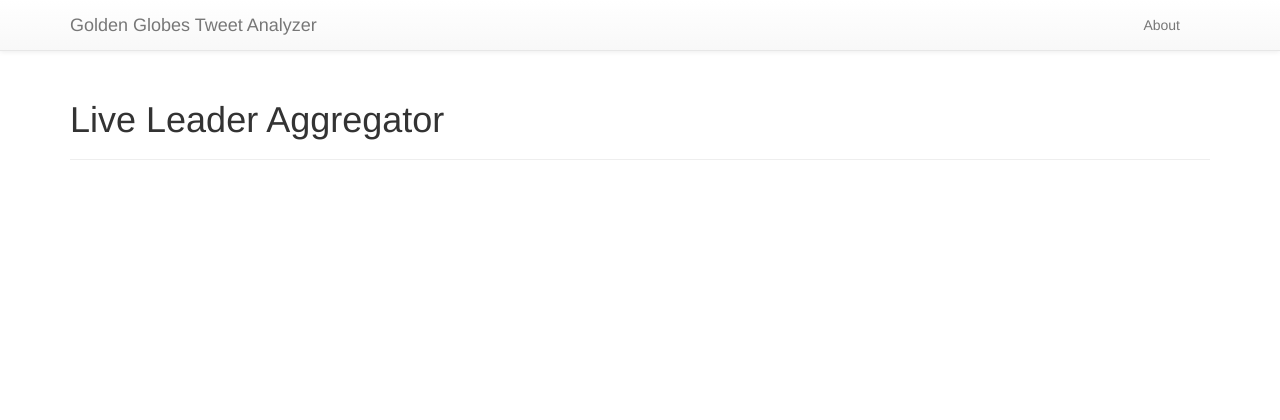
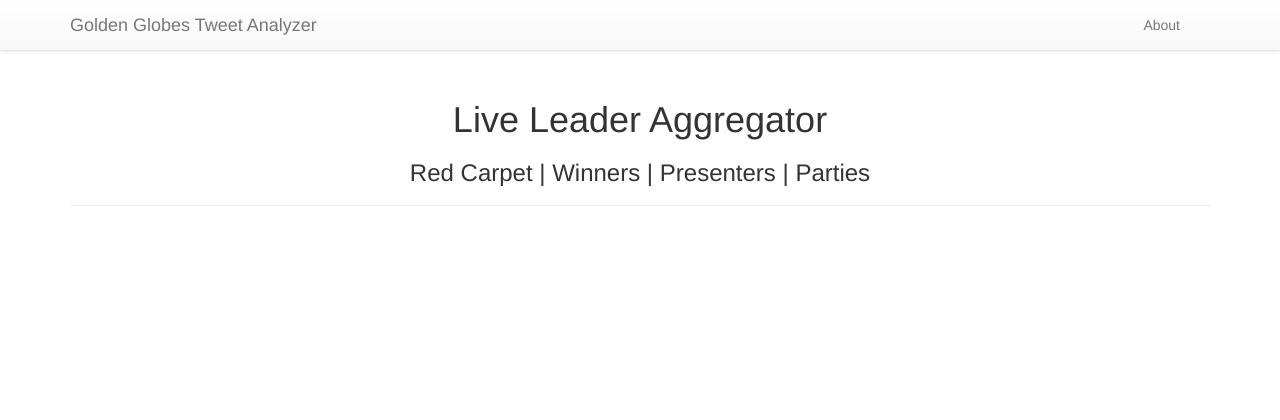
Before and after one commit to blee42/eecs337, a Flask app: page / in a window 1280 px wide. Shown: the top 420 px of the page. Run offline with Flask 2, Linux system fonts and the light colour scheme; parts of the project's set-up code (start-up, migrations or seed data) failed here and were passed over; some libraries are stand-ins or nearby versions.

Commit message:
change html page

```diff
--- a/templates/layouts/main.html
+++ b/templates/layouts/main.html
@@ -89,6 +89,15 @@
         {% endif %}
       {% endwith %}
 
+      <div class="page-header text-center">
+        <h1>Live Leader Aggregator</h1>
+        <h3>
+          <span>Red Carpet</span>   |
+          <span>Winners</span>    |
+          <span>Presenters</span>   |
+          <span>Parties</span>
+        </h3>
+      </div>
       {% block content %}{% endblock %}
 
     </main>
--- a/templates/pages/placeholder.home.html
+++ b/templates/pages/placeholder.home.html
@@ -2,9 +2,6 @@
 {% block title %}Home{% endblock %}
 {% block content %}
 
-<div class="page-header">
-  <h1>Live Leader Aggregator</h1>
-</div>
 <div>
 	{% for category in context %}
 	<h3>CATEGORY: {{ category['category'] }}</h3>
```
